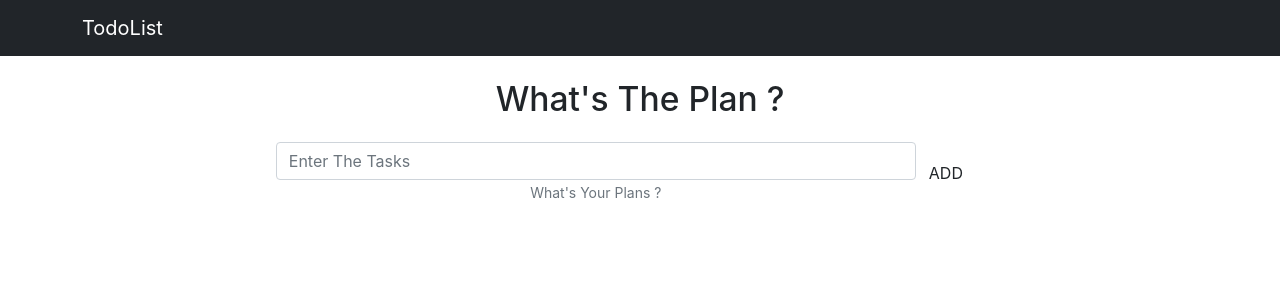
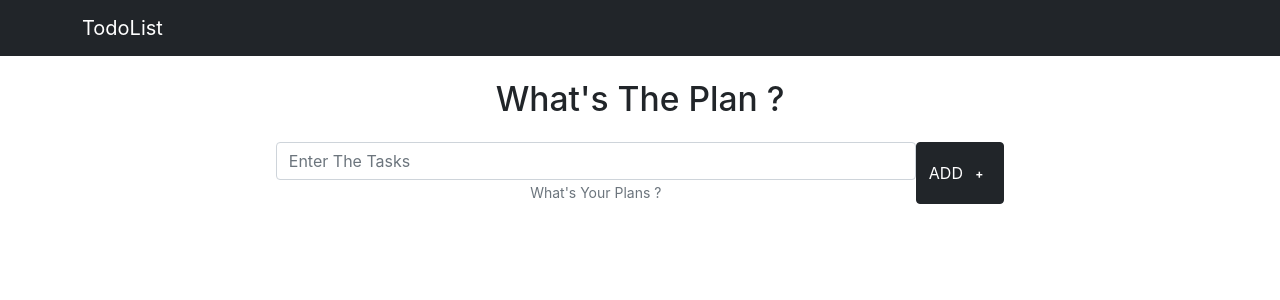
Before and after one commit to FarukhSaifi/Todo, a React (Create React App) app: page / in a window 1280 px wide. Shown: the top 300 px of the page. Built offline with nearby package versions, Linux system fonts and the light colour scheme.

Commit message:
Add Button Update

```diff
--- a/src/Components/AddTodo.js
+++ b/src/Components/AddTodo.js
@@ -48,7 +48,8 @@ const AddTodo = () => {
             What's Your Plans ?
           </small>
         </div>
-        <button onClick={additem} className="btn btn-pre">
+
+        <button type="button" onClick={additem} className="btn btn-dark">
           ADD <span className="badge  badge-primary">+</span>
         </button>
       </div>
```
